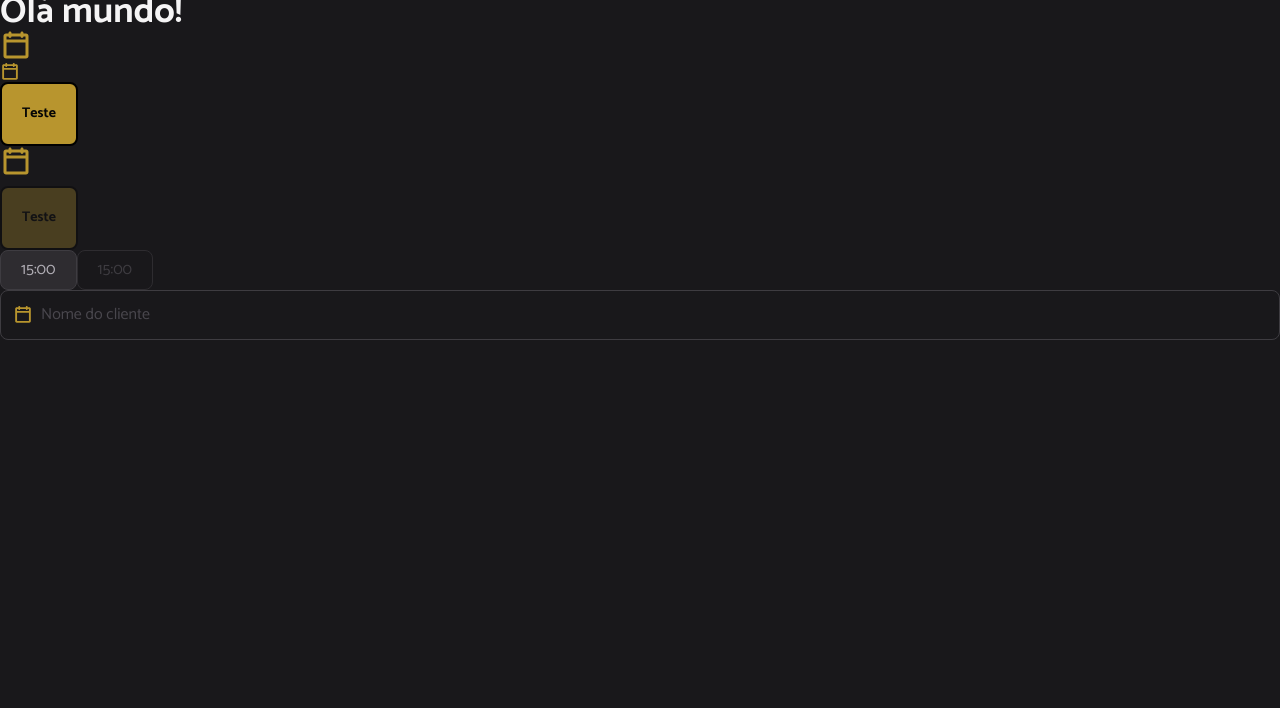
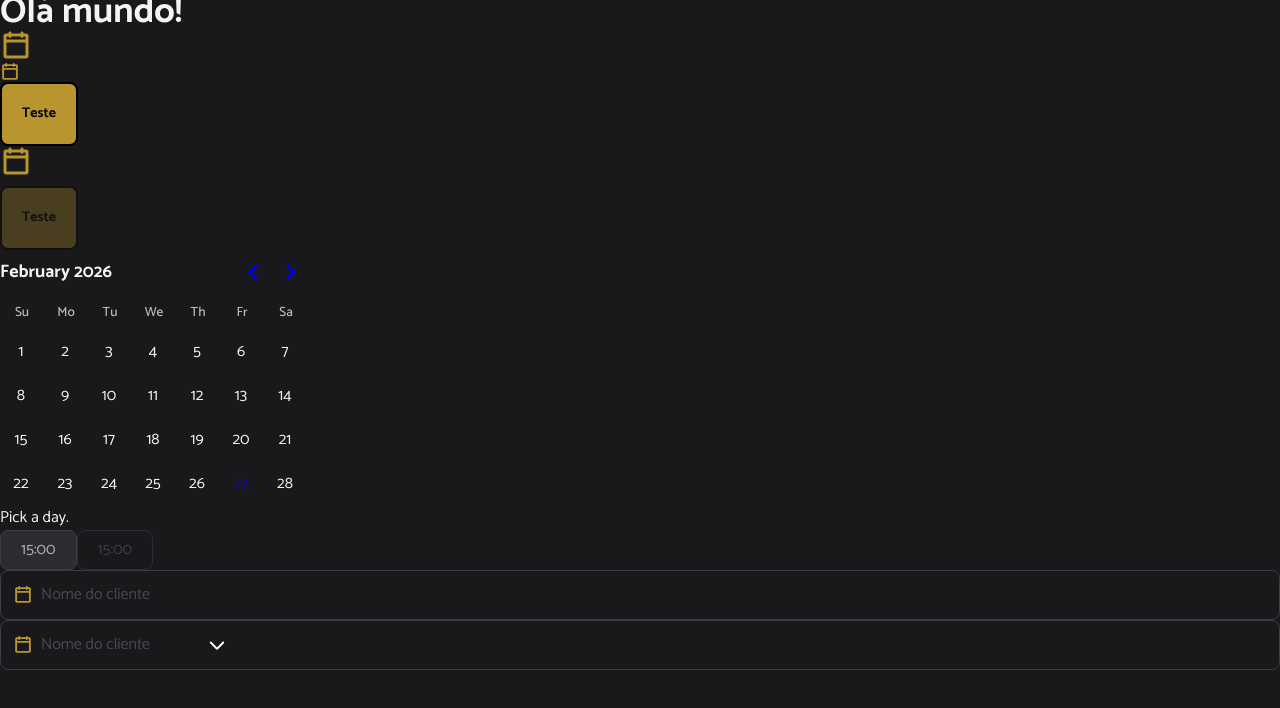
Before and after one commit to MarcosAntonioFerreira/plataforma-de-agendamento-react-2026, a React (Vite) app: page / in a window 1280 px wide. Shown: the top 708 px of the page. Built offline with nearby package versions, Linux system fonts and the light colour scheme.

Commit message:
feat: subindo componente de dropdown-calendar e atualizando componente de texte. Adicionado DayPicker para calendarios dinamicos

```diff
--- a/package.json
+++ b/package.json
@@ -13,6 +13,7 @@
     "@tailwindcss/vite": "^4.2.1",
     "class-variance-authority": "^0.7.1",
     "react": "^19.2.0",
+    "react-day-picker": "^9.14.0",
     "react-dom": "^19.2.0",
     "tailwindcss": "^4.2.1"
   },
--- a/src/App.tsx
+++ b/src/App.tsx
@@ -5,10 +5,10 @@ import Button from "./components/button";
 import InputChekbox from "./components/input-checkbox";
 import ButtonIcon from "./components/button-icon";
 import InputText from "./components/input-text";
-import { useState } from "react";
+import DropDownCalendar from "./components/dropdown-calendar";
 
 export default function App() {
-  const [filledName, setFilledName] = useState("");
+
   return (
     <>
       <Text variant="title-lg-bold">
@@ -27,6 +27,8 @@ export default function App() {
         disabled
         onClick={() => alert("teste")}
       >Teste</Button>
+      <DropDownCalendar
+      />
       <InputChekbox>
         15:00
       </InputChekbox>
@@ -39,9 +41,14 @@ export default function App() {
         icon={CalendarBlank}
         placeholder="Nome do cliente"
         className="focus:outline-none"
-        value={filledName}
-        onChange={(e) => setFilledName(e.target.value)}
       />
+      <InputText
+        icon={CalendarBlank}
+        mode="calendar"
+        placeholder="Nome do cliente"
+        className="focus:outline-none"
+      />
+
     </>
 
   )
--- /dev/null
+++ b/src/components/dropdown-calendar.tsx
@@ -0,0 +1,32 @@
+import React, { useState } from "react";
+import { DayPicker } from "react-day-picker";
+import "react-day-picker/style.css";
+
+interface DropDownCalendarProps{
+  selected?: Date;
+  onSelect?: (date: Date) => void;
+}
+
+export default function DropDownCalendar({
+  selected,
+  onSelect,
+}:DropDownCalendarProps){
+
+     return (
+
+    <DayPicker
+      animate
+      mode="single"
+      className="text-gray-100"
+      selected={selected}
+      onSelect={(date)=> {
+        if (date){
+          onSelect(date);
+        }
+      }}
+      footer={
+        selected ? `Selected: ${selected.toLocaleDateString("pt-BR")}` : "Pick a day."
+      }
+    />
+  );
+}
--- a/src/components/icon.tsx
+++ b/src/components/icon.tsx
@@ -1,15 +1,16 @@
 import { cva, type VariantProps } from "class-variance-authority";
 import React from "react";
 
-export const iconVariants = cva(`fill-yellow`, {
+export const iconVariants = cva(``, {
     variants: {
         variant: {
-            size_input: "w-5 h-5",
-            size_button: "w-6 h-7"
+            icon_input: "w-5 h-5 fill-yellow",
+            icon_button: "w-6 h-7 fill-yellow",
+            icon_dropdown: "w-4 h-4 fill-gray-300"
         }
     },
     defaultVariants: {
-        variant: "size_input"
+        variant: "icon_input"
     }
 })
 
--- a/src/components/input-text.tsx
+++ b/src/components/input-text.tsx
@@ -1,6 +1,8 @@
-import React from "react";
+import React, { useEffect, useRef, useState } from "react";
 import Icon from "./icon";
 import { cva } from "class-variance-authority";
+import CaretDown from "../assets/icons/CaretDown.svg?react"
+import DropDownCalendar from "./dropdown-calendar";
 
 export const inpuTextVariants = cva(`
     flex items-center  rounded-lg group gap-2
@@ -30,33 +32,90 @@ export const inputTextInputVariants = cva(`
     }
 })
 
+
 interface InputTextProps extends React.ComponentProps<"input"> {
     icon: React.ComponentProps<typeof Icon>["svg"];
+    mode?: "text" | "calendar";
 }
 
 export default function InputText({
     className,
     value,
     icon,
+    mode = "text",
     ...props
 
 }: InputTextProps) {
 
-    const isFilled = Boolean(value);
+    const [selectDate, setSelectedDate] = useState<Date | undefined>();
+    const [filledValue, setFilledValue] = useState("");
+    const [openPopUpCaledar, setOpenPopUpCalendar] = useState(false);
+
+    const containerInput= useRef<HTMLDivElement>(null);
+
+    useEffect(() => {
+        function handleClickOutside(event: MouseEvent){
+            if(
+                containerInput.current &&
+                !containerInput.current.contains(event.target as Node)
+            ){
+                setOpenPopUpCalendar(false);
+            }
+        }
+
+        document.addEventListener("mousedown",handleClickOutside);
+
+        return() => {
+            document.removeEventListener("mousedown", handleClickOutside);
+        };
+    }, []);
+
+    function handleSelect(date: Date) {
+        setSelectedDate(date);
+        setFilledValue(date.toLocaleDateString("pt-BR"));
+        setOpenPopUpCalendar(false);
+    }
 
     return (
-        <div className={inpuTextVariants(({ className }))}>
+        <div ref={containerInput}>
+            <div  className={inpuTextVariants(({ className }))}>
                 <Icon
                     svg={icon}
                 />
                 <input
                     type="text"
+                    onChange={
+                        (e) => {
+                            setFilledValue(e.target.value || "");
+                        }
+                    }
+                    onClick={
+                        () => {
+                            if (mode === "calendar") {
+                                setOpenPopUpCalendar(!openPopUpCaledar);
+                            }
+                        }
+                    }
+                    value={filledValue}
                     className={inputTextInputVariants({
-                    variant: isFilled ? "filled" : "default",
+                        variant: filledValue ? "filled" : "default",
                         className
                     })}
                     {...props}
                 />
+                {
+                    mode === "calendar" && <Icon svg={CaretDown} />
+                }
+            </div>
+            {
+                mode === "calendar" && openPopUpCaledar && (
+                    <DropDownCalendar
+                        onSelect={handleSelect}
+                        selected={selectDate}
+                    />
+                )
+            }
+
         </div>
     )
 }
```
Also changed, not shown: src/components/input-select-calendar.tsx (deleted), 1 other file (tests, documents, lock files or other folders). Lines whose indentation alone changed are shown as unchanged.
